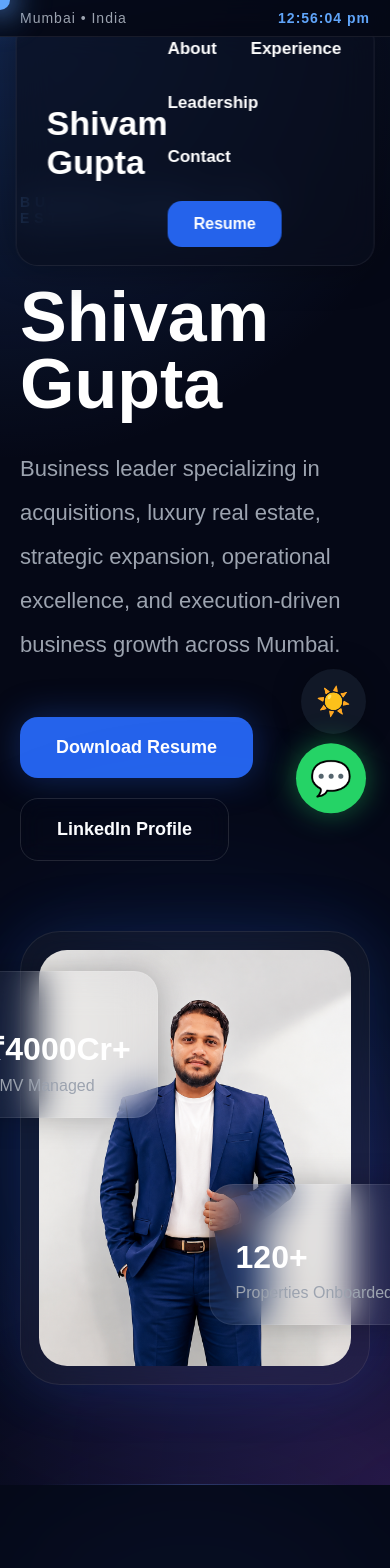
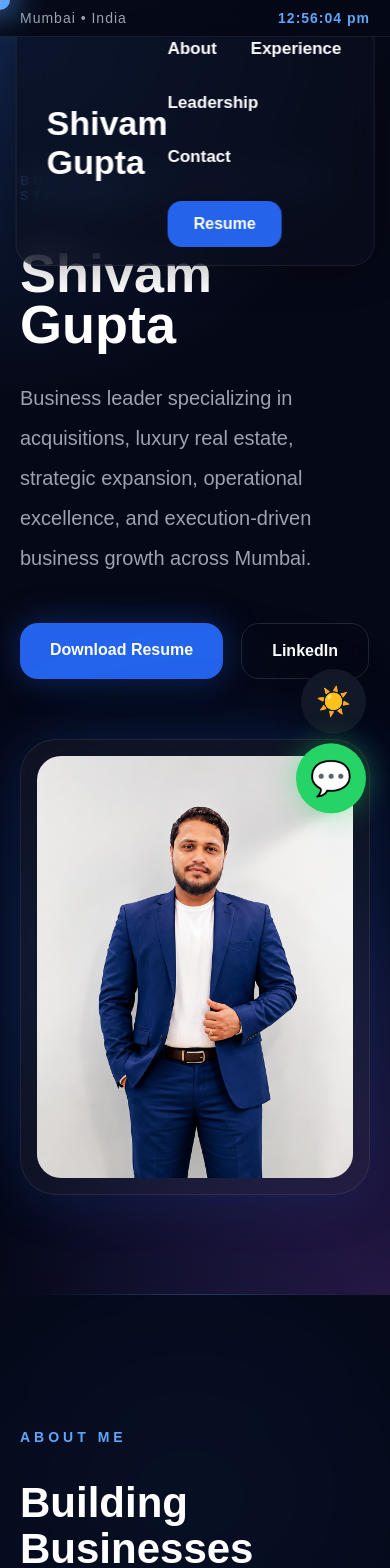
Before and after one commit to shivamgupta95/shivam-portfolio, a Next.js app: page / in a window 390 px wide. Shown: the top 1568 px of the page. Built offline with nearby package versions, Linux system fonts and the light colour scheme.

Commit message:
mobile responsive hero

```diff
--- a/components/Hero.tsx
+++ b/components/Hero.tsx
@@ -12,7 +12,7 @@ export default function Hero() {
         display: "flex",
         alignItems: "center",
         justifyContent: "center",
-        paddingTop: "180px",
+        paddingTop: "160px",
         paddingBottom: "100px",
         paddingLeft: "20px",
         paddingRight: "20px",
@@ -21,7 +21,6 @@ export default function Hero() {
       }}
     >
 
-      {/* MAIN CONTAINER */}
       <div
         style={{
           maxWidth: "1400px",
@@ -29,23 +28,27 @@ export default function Hero() {
           display: "grid",
           gridTemplateColumns:
             "repeat(auto-fit,minmax(320px,1fr))",
-          gap: "70px",
+          gap: "60px",
           alignItems: "center",
           position: "relative",
           zIndex: 2,
         }}
       >
 
-        {/* LEFT SIDE */}
-        <div>
+        {/* LEFT */}
+        <div
+          style={{
+            textAlign: "left",
+          }}
+        >
 
           <p
             style={{
               color: "#60A5FA",
               textTransform: "uppercase",
-              letterSpacing: "5px",
-              marginBottom: "22px",
-              fontSize: "14px",
+              letterSpacing: "4px",
+              marginBottom: "20px",
+              fontSize: "13px",
               fontWeight: "700",
             }}
           >
@@ -54,10 +57,11 @@ export default function Hero() {
 
           <h1
             style={{
-              fontSize: "clamp(70px,9vw,120px)",
+              fontSize: "clamp(54px,10vw,110px)",
               lineHeight: "0.95",
-              marginBottom: "30px",
+              marginBottom: "28px",
               fontWeight: "800",
+              color: "white",
             }}
           >
             Shivam
@@ -69,9 +73,9 @@ export default function Hero() {
             style={{
               color: "#9CA3AF",
               lineHeight: "2",
-              fontSize: "22px",
-              maxWidth: "760px",
-              marginBottom: "50px",
+              fontSize: "20px",
+              maxWidth: "700px",
+              marginBottom: "45px",
             }}
           >
             Business leader specializing in acquisitions,
@@ -84,7 +88,7 @@ export default function Hero() {
           <div
             style={{
               display: "flex",
-              gap: "20px",
+              gap: "18px",
               flexWrap: "wrap",
             }}
           >
@@ -94,12 +98,12 @@ export default function Hero() {
               target="_blank"
               style={{
                 background: "#2563EB",
-                padding: "20px 36px",
+                padding: "18px 30px",
                 borderRadius: "18px",
                 color: "white",
                 textDecoration: "none",
                 fontWeight: "700",
-                fontSize: "18px",
+                fontSize: "16px",
                 boxShadow:
                   "0 0 35px rgba(37,99,235,0.35)",
               }}
@@ -108,28 +112,28 @@ export default function Hero() {
             </a>
 
             <a
-              href="https://www.linkedin.com"
+              href="https://linkedin.com"
               target="_blank"
               style={{
                 border:
                   "1px solid rgba(255,255,255,0.12)",
-                padding: "20px 36px",
+                padding: "18px 30px",
                 borderRadius: "18px",
                 color: "white",
                 textDecoration: "none",
                 fontWeight: "700",
-                fontSize: "18px",
+                fontSize: "16px",
                 backdropFilter: "blur(12px)",
               }}
             >
-              LinkedIn Profile
+              LinkedIn
             </a>
 
           </div>
 
         </div>
 
-        {/* RIGHT SIDE */}
+        {/* RIGHT */}
         <div
           style={{
             display: "flex",
@@ -143,8 +147,8 @@ export default function Hero() {
           <div
             style={{
               position: "absolute",
-              width: "650px",
-              height: "650px",
+              width: "500px",
+              height: "500px",
               background:
                 "radial-gradient(circle, rgba(37,99,235,0.28), transparent 70%)",
               filter: "blur(90px)",
@@ -157,16 +161,18 @@ export default function Hero() {
             style={{
               position: "relative",
               zIndex: 2,
-              borderRadius: "40px",
+              borderRadius: "36px",
               overflow: "hidden",
               border:
                 "1px solid rgba(255,255,255,0.08)",
               background:
                 "rgba(255,255,255,0.04)",
               backdropFilter: "blur(20px)",
-              padding: "18px",
+              padding: "16px",
               boxShadow:
                 "0 0 60px rgba(37,99,235,0.18)",
+              width: "100%",
+              maxWidth: "450px",
             }}
           >
 
@@ -175,90 +181,11 @@ export default function Hero() {
               alt="Shivam Gupta"
               style={{
                 width: "100%",
-                maxWidth: "500px",
-                borderRadius: "28px",
+                borderRadius: "24px",
                 display: "block",
                 objectFit: "cover",
               }}
             />
-
-          </div>
-
-          {/* FLOATING CARD 1 */}
-          <div
-            style={{
-              position: "absolute",
-              top: "40px",
-              left: "-60px",
-              background: "rgba(255,255,255,0.06)",
-              border:
-                "1px solid rgba(255,255,255,0.08)",
-              backdropFilter: "blur(18px)",
-              padding: "22px 26px",
-              borderRadius: "24px",
-              boxShadow:
-                "0 0 30px rgba(0,0,0,0.25)",
-              zIndex: 5,
-            }}
-          >
-
-            <h3
-              style={{
-                fontSize: "32px",
-                marginBottom: "8px",
-                color: "white",
-              }}
-            >
-              ₹4000Cr+
-            </h3>
-
-            <p
-              style={{
-                color: "#9CA3AF",
-                margin: 0,
-              }}
-            >
-              GMV Managed
-            </p>
-
-          </div>
-
-          {/* FLOATING CARD 2 */}
-          <div
-            style={{
-              position: "absolute",
-              bottom: "60px",
-              right: "-50px",
-              background: "rgba(255,255,255,0.06)",
-              border:
-                "1px solid rgba(255,255,255,0.08)",
-              backdropFilter: "blur(18px)",
-              padding: "22px 26px",
-              borderRadius: "24px",
-              boxShadow:
-                "0 0 30px rgba(0,0,0,0.25)",
-              zIndex: 5,
-            }}
-          >
-
-            <h3
-              style={{
-                fontSize: "32px",
-                marginBottom: "8px",
-                color: "white",
-              }}
-            >
-              120+
-            </h3>
-
-            <p
-              style={{
-                color: "#9CA3AF",
-                margin: 0,
-              }}
-            >
-              Properties Onboarded
-            </p>
 
           </div>
 
```
